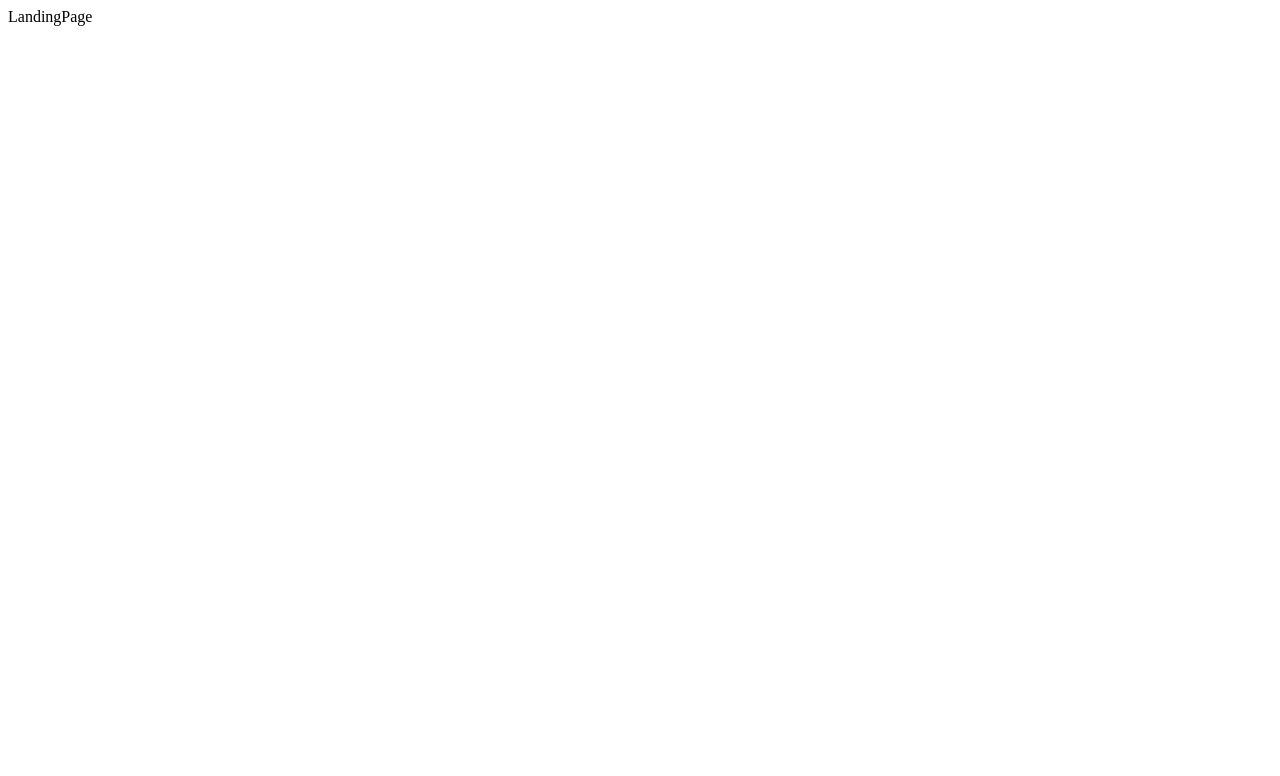
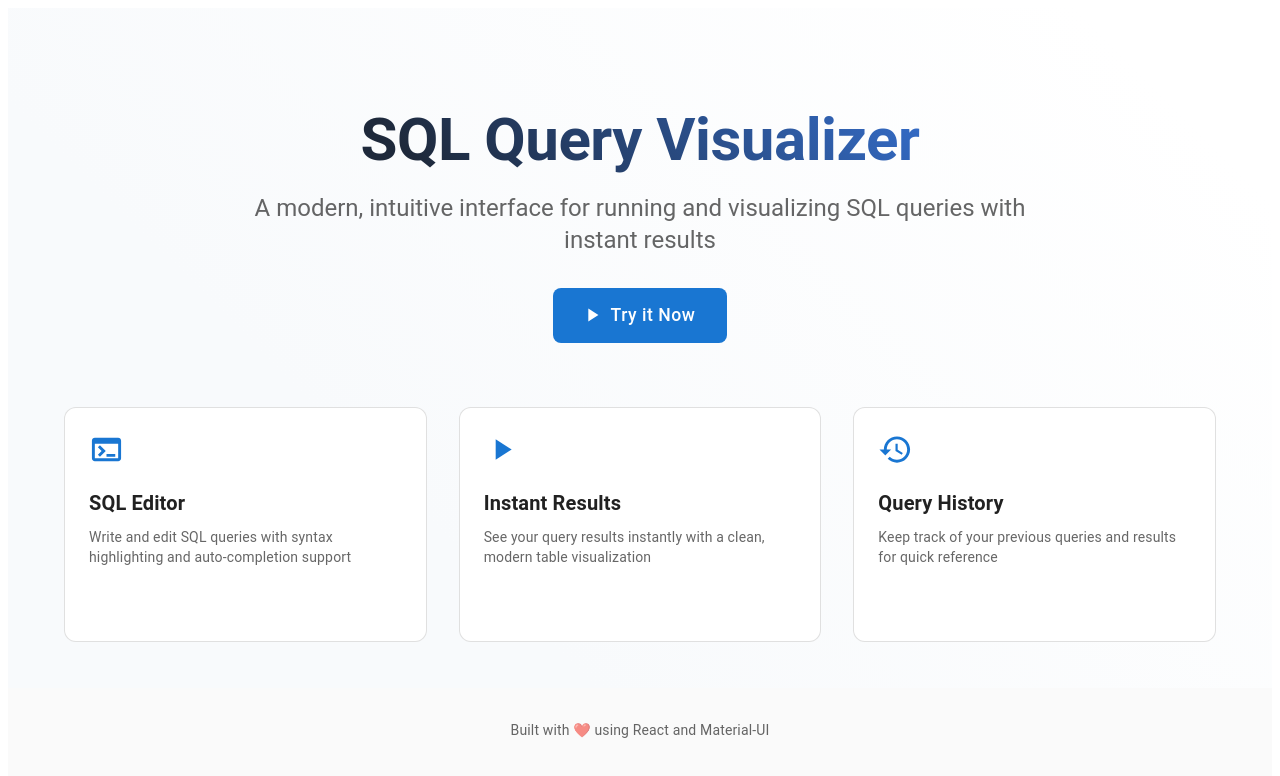
Before and after one commit to Prasad2604/MockQL, a React (Vite) app: page / in a window 1280 px wide. Shown: the top 776 px of the page. Built offline with nearby package versions, Linux system fonts and the light colour scheme.

Commit message:
created landing page

```diff
--- a/package.json
+++ b/package.json
@@ -12,6 +12,7 @@
   "dependencies": {
     "@emotion/react": "^11.14.0",
     "@emotion/styled": "^11.14.0",
+    "@mui/icons-material": "^7.0.1",
     "@mui/material": "^7.0.1",
     "react": "^19.0.0",
     "react-dom": "^19.0.0",
--- a/src/App.tsx
+++ b/src/App.tsx
@@ -1,7 +1,8 @@
 import { BrowserRouter as Router, Routes, Route } from 'react-router-dom';
-import LandingPage from "./pages/LandingPage"
+
 import QueryPage from "./pages/QueryPage"
 import ErrorPage from './pages/ErrorPage';
+import { LandingPage } from './pages/LandingPage';
 
 
 function App() {
--- a/src/pages/LandingPage.tsx
+++ b/src/pages/LandingPage.tsx
@@ -1,3 +1,128 @@
-export default function LandingPage() {
-  return <div>LandingPage</div>;
+import { Box, Button, Container, Typography, Paper } from '@mui/material';
+import { Terminal as TerminalIcon, PlayArrow as PlayArrowIcon, History as HistoryIcon } from '@mui/icons-material';
+import { useNavigate } from 'react-router-dom';
+
+interface FeatureCardProps {
+  icon: React.ReactNode;
+  title: string;
+  description: string;
 }
+
+const FeatureCard = ({ icon, title, description }: FeatureCardProps) => (
+  <Paper
+    elevation={0}
+    sx={{
+      p: 3,
+      height: '100%',
+      border: '1px solid',
+      borderColor: 'divider',
+      borderRadius: 3,
+      transition: 'transform 0.2s ease-in-out',
+      '&:hover': {
+        transform: 'translateY(-4px)',
+      },
+    }}
+  >
+    <Box sx={{ mb: 2, color: 'primary.main' }}>{icon}</Box>
+    <Typography variant="h6" sx={{ mb: 1, fontWeight: 600 }}>
+      {title}
+    </Typography>
+    <Typography variant="body2" color="text.secondary">
+      {description}
+    </Typography>
+  </Paper>
+);
+
+export const LandingPage = () => {
+  const navigate = useNavigate();
+
+  return (
+    <Box sx={{ minHeight: '100vh', bgcolor: '#fafafa' }}>
+      {/* Hero Section */}
+      <Box
+        sx={{
+          pt: { xs: 8, md: 12 },
+          pb: { xs: 8, md: 12 },
+          background: 'linear-gradient(45deg, #f8fafc 30%, #ffffff 90%)'
+        }}
+      >
+        <Container maxWidth="lg">
+          <Box sx={{ textAlign: 'center', mb: 8 }}>
+            <Typography
+              variant="h2"
+              sx={{
+                fontWeight: 700,
+                mb: 2,
+                background: 'linear-gradient(45deg, #1e293b 30%, #3b82f6 90%)',
+                WebkitBackgroundClip: 'text',
+                WebkitTextFillColor: 'transparent'
+              }}
+            >
+              SQL Query Visualizer
+            </Typography>
+            <Typography
+              variant="h5"
+              color="text.secondary"
+              sx={{ mb: 4, maxWidth: '800px', mx: 'auto' }}
+            >
+              A modern, intuitive interface for running and visualizing SQL queries with instant results
+            </Typography>
+            <Button
+              variant="contained"
+              size="large"
+              startIcon={<PlayArrowIcon />}
+              onClick={() => navigate('/queryPage')}
+              sx={{
+                borderRadius: 2,
+                textTransform: 'none',
+                px: 4,
+                py: 1.5,
+                fontSize: '1.1rem',
+                boxShadow: 'none',
+                '&:hover': {
+                  boxShadow: 'none',
+                },
+              }}
+            >
+              Try it Now
+            </Button>
+          </Box>
+
+          {/* Features Section */}
+          <Box sx={{ mt: 8 }}>
+            <Box
+              sx={{
+                display: 'grid',
+                gridTemplateColumns: { xs: '1fr', md: '1fr 1fr 1fr' },
+                gap: 4
+              }}
+            >
+              <FeatureCard
+                icon={<TerminalIcon fontSize="large" />}
+                title="SQL Editor"
+                description="Write and edit SQL queries with syntax highlighting and auto-completion support"
+              />
+              <FeatureCard
+                icon={<PlayArrowIcon fontSize="large" />}
+                title="Instant Results"
+                description="See your query results instantly with a clean, modern table visualization"
+              />
+              <FeatureCard
+                icon={<HistoryIcon fontSize="large" />}
+                title="Query History"
+                description="Keep track of your previous queries and results for quick reference"
+              />
+            </Box>
+          </Box>
+        </Container>
+      </Box>
+
+      {/* Footer */}
+      <Box sx={{ py: 4, textAlign: 'center' }}>
+        <Typography variant="body2" color="text.secondary">
+          Built with ❤️ using React and Material-UI
+        </Typography>
+      </Box>
+    </Box>
+  );
+};
```
Also changed, not shown: 1 other file (tests, documents, lock files or other folders).
